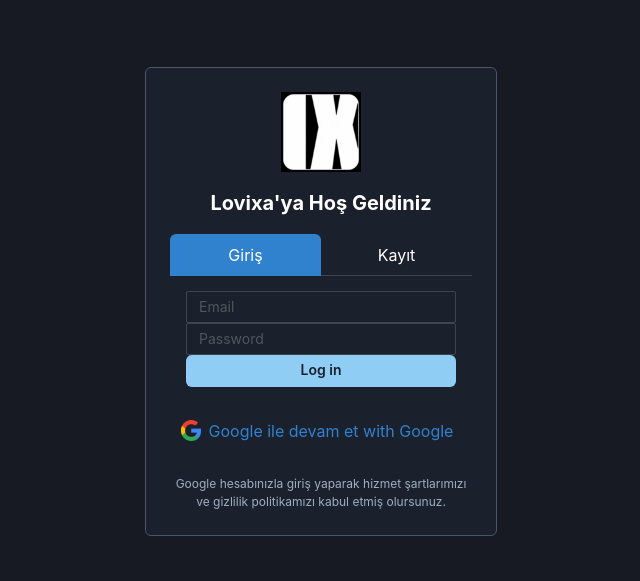
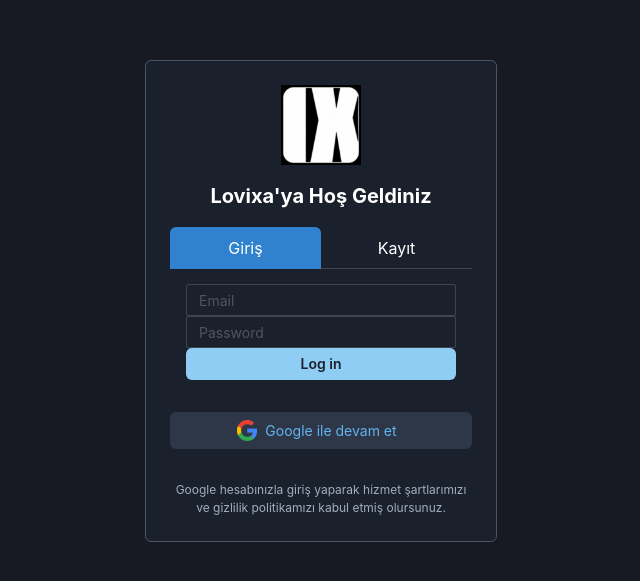
Before and after one commit to mustafakarabacak-bot/lovixa, a React (Vite) app: page /auth in a window 1280 px wide. Shown: the part 115-696 px from the top of the page, without its empty margins (319-959 px from the left). Built offline with nearby package versions, Linux system fonts and the light colour scheme; no server answers.

Commit message:
Update GoogleAuth.jsx

```diff
--- a/src/components/AuthForm/GoogleAuth.jsx
+++ b/src/components/AuthForm/GoogleAuth.jsx
@@ -4,59 +4,70 @@
 import useShowToast from "../../hooks/useShowToast";
 import useAuthStore from "../../store/authStore";
 import { doc, getDoc, setDoc } from "firebase/firestore";
+import { useNavigate } from "react-router-dom";
 
 const GoogleAuth = ({ prefix }) => {
   const [signInWithGoogle, , , error] = useSignInWithGoogle(auth);
   const showToast = useShowToast();
   const loginUser = useAuthStore((state) => state.login);
+  const navigate = useNavigate();
 
   const handleGoogleAuth = async () => {
     try {
       const newUser = await signInWithGoogle();
       if (!newUser && error) {
-        showToast("Error", error.message, "error");
+        showToast("Hata", error.message, "error");
         return;
       }
+
       const userRef = doc(firestore, "users", newUser.user.uid);
       const userSnap = await getDoc(userRef);
 
       if (userSnap.exists()) {
-        // login
+        // Giriş
         const userDoc = userSnap.data();
         localStorage.setItem("user-info", JSON.stringify(userDoc));
         loginUser(userDoc);
+        navigate("/home");
       } else {
-        //signup
+        // Kayıt
         const userDoc = {
           uid: newUser.user.uid,
           email: newUser.user.email,
-          username: newUser.user.email.split("@")[0],
-          fullName: newUser.user.displayName,
-          bio: "",
-          profilePicURL: newUser.user.photoURL,
+          username: newUser.user.email.split("@")[0].toLowerCase(),
+          fullName: newUser.user.displayName || "Kullanıcı",
+          bio: "Merhaba, Lovixa'da yeniyim!",
+          profilePicURL: newUser.user.photoURL || "https://via.placeholder.com/150",
           followers: [],
           following: [],
           posts: [],
           createdAt: Date.now(),
+          location: { latitude: 0, longitude: 0 }, // Varsayılan konum
         };
-        await setDoc(doc(firestore, "users", newUser.user.uid), userDoc);
+        await setDoc(userRef, userDoc);
         localStorage.setItem("user-info", JSON.stringify(userDoc));
         loginUser(userDoc);
+        navigate("/home");
       }
-    } catch (error) {
-      showToast("Error", error.message, "error");
+    } catch (err) {
+      showToast("Hata", err.message, "error");
     }
   };
+
   return (
     <Flex
-      alignItems={"center"}
-      justifyContent={"center"}
-      cursor={"pointer"}
+      alignItems="center"
+      justifyContent="center"
+      cursor="pointer"
       onClick={handleGoogleAuth}
+      p={2}
+      bg="gray.700"
+      borderRadius="md"
+      w="full"
     >
       <Image src="/google.png" w={5} alt="Google logo" />
-      <Text mx={2} color={"blue.500"}>
-        {prefix} with Google
+      <Text mx={2} color="blue.300" fontSize="sm">
+        {prefix}
       </Text>
     </Flex>
   );
```
